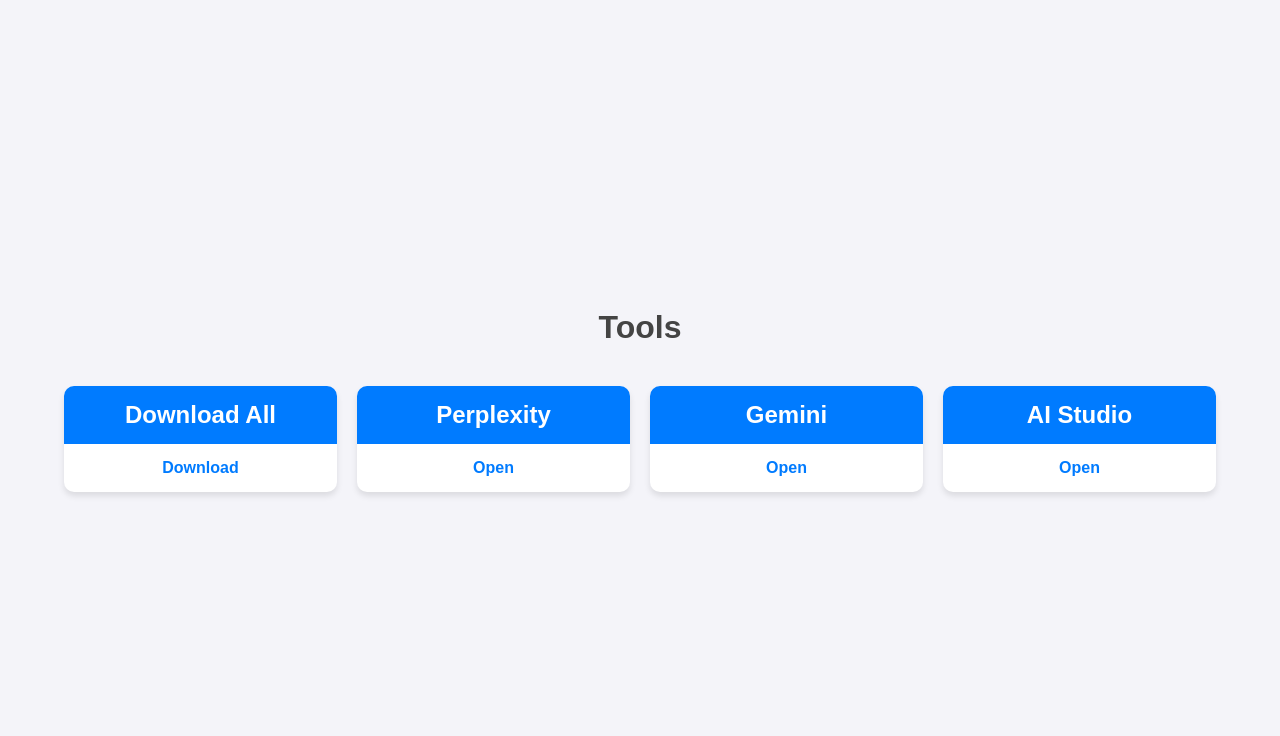
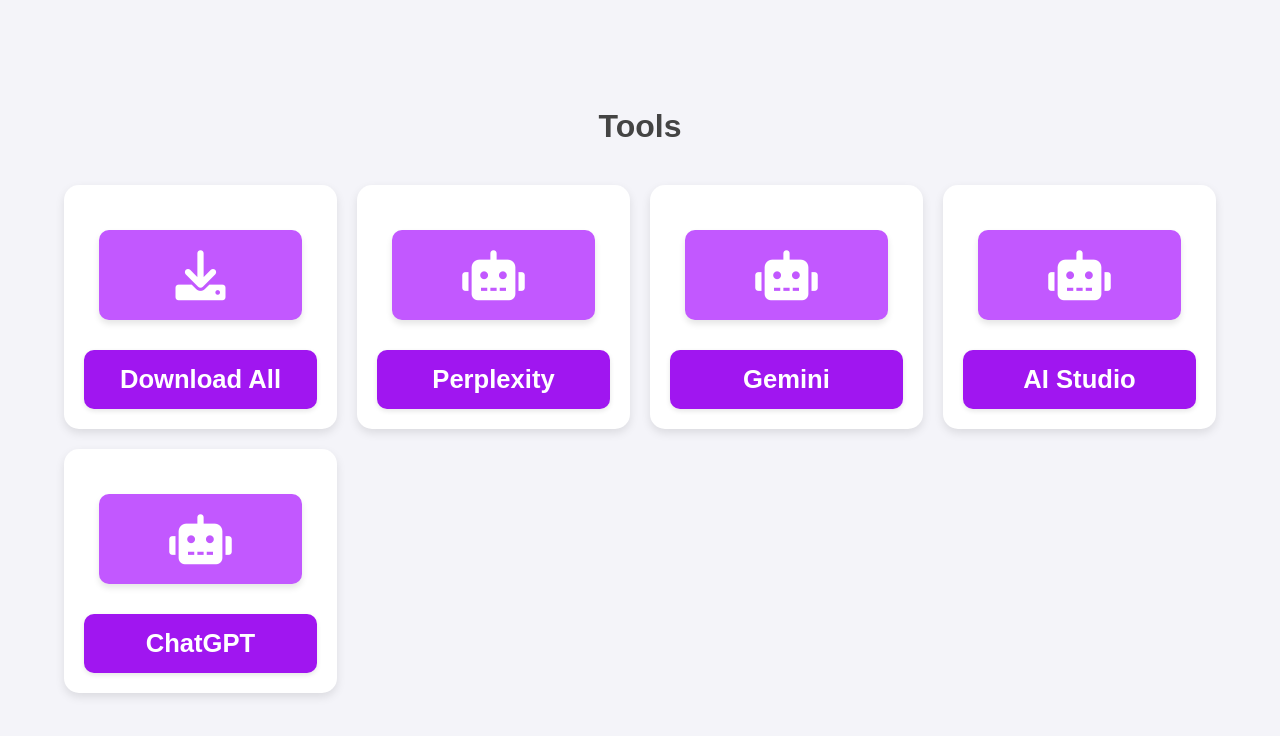
Before and after one commit to daniilkostrykin/Tools, a plain HTML site: page index.html in a window 1280 px wide. Drawn offline with Linux system fonts and the light colour scheme.

Commit message:
Add initial implementation of tool cards with clickable icons

```diff
--- a/index.html
+++ b/index.html
@@ -1,29 +1,49 @@
 <!DOCTYPE html>
 <html lang="en">
   <head>
-    <meta charset="UTF-8">
-    <meta name="viewport" content="width=device-width, initial-scale=1.0">
+    <meta charset="UTF-8" />
+    <meta name="viewport" content="width=device-width, initial-scale=1.0" />
     <title>Tools</title>
-    <link rel="stylesheet" href="styles.css">
+    <!-- Подключение библиотеки иконок -->
+    <link
+      href="https://cdnjs.cloudflare.com/ajax/libs/font-awesome/6.0.0-beta3/css/all.min.css"
+      rel="stylesheet"
+    />
+    <link rel="stylesheet" href="styles.css" />
+    <script src="script.js" defer></script>
   </head>
   <body>
     <h1>Tools</h1>
     <div class="card-container">
       <div class="card">
+        <a href="https://cobalt.tools/" target="_blank">
+          <i class="fas fa-download card-icon"></i>
+        </a>
         <h2>Download All</h2>
-            <a href="https://cobalt.tools/" target="_blank">Download</a>
       </div>
       <div class="card">
+        <a href="https://www.perplexity.ai/" target="_blank">
+            <i class="fas fa-robot card-icon"></i>
+        </a>
         <h2>Perplexity</h2>
-            <a href="https://www.perplexity.ai/" target="_blank">Open</a>
       </div>
       <div class="card">
+        <a href="https://gemini.google.com/app?hl=ru" target="_blank">
+            <i class="fas fa-robot card-icon"></i>
+        </a>
         <h2>Gemini</h2>
-            <a href="https://gemini.google.com/app?hl=ru" target="_blank">Open</a>
       </div>
       <div class="card">
+        <a href="https://aistudio.google.com/prompts/new_chat" target="_blank">
+          <i class="fas fa-robot card-icon"></i>
+        </a>
         <h2>AI Studio</h2>
-            <a href="https://aistudio.google.com/prompts/new_chat" target="_blank">Open</a>
+      </div>
+      <div class="card">
+        <a href="https://chatgpt.com/" target="_blank">
+          <i class="fas fa-robot card-icon"></i>
+        </a>
+        <h2>ChatGPT</h2>
       </div>
     </div>
   </body>
--- /dev/null
+++ b/script.js
@@ -0,0 +1,8 @@
+document.querySelectorAll(".card-icon").forEach(function (icon) {
+  icon.addEventListener("click", function () {
+    const link = icon.closest(".card").querySelector("a");
+    if (link) {
+      window.open(link.href, "_blank");
+    }
+  });
+});
--- a/styles.css
+++ b/styles.css
@@ -10,11 +10,13 @@ body {
     flex-direction: column;
     min-height: 100vh;
 }
+
 h1 {
     text-align: center;
     margin-bottom: 20px;
     color: #444;
 }
+
 .card-container {
     display: grid;
     grid-template-columns: repeat(auto-fit, minmax(250px, 1fr));
@@ -23,35 +25,69 @@ h1 {
     max-width: 1200px;
     padding: 20px;
 }
+
 .card {
     background-color: #fff;
-    border-radius: 10px;
-    box-shadow: 0 4px 6px rgba(0, 0, 0, 0.1);
+    border-radius: 15px;
+    box-shadow: 0 4px 10px rgba(0, 0, 0, 0.1);
     overflow: hidden;
-    transition: transform 0.2s ease, box-shadow 0.2s ease;
+    transition: transform 0.3s ease, box-shadow 0.3s ease;
+    padding: 20px;
 }
+
 .card:hover {
-    transform: translateY(-5px);
-    box-shadow: 0 6px 10px rgba(0, 0, 0, 0.15);
+    transform: translateY(-10px);
+    box-shadow: 0 6px 15px rgba(0, 0, 0, 0.2);
 }
+
 .card h2 {
     margin: 0;
     padding: 15px;
-    font-size: 1.5rem;
-    background-color: #007bff;
+    font-size: 1.6rem;
+    background-color: #a016f0;
     color: #fff;
     text-align: center;
+    border-radius: 10px;
+    box-shadow: 0 2px 5px rgba(0, 0, 0, 0.1);
+}
+.card h2:hover {
+    background-color: #8000ca;
 }
 .card a {
     display: block;
     text-decoration: none;
-    color: #007bff;
+    color: #c258ff;
     text-align: center;
     padding: 15px;
     font-weight: bold;
-    transition: background-color 0.2s ease, color 0.2s ease;
+    border-radius: 10px;
+    margin-top: 10px;
+    transition: background-color 0.3s ease, color 0.3s ease, transform 0.3s ease;
 }
+
 .card a:hover {
-    background-color: #0056b3;
     color: #fff;
+    transform: translateY(-2px);
 }
+
+/* Улучшенные стили для иконок */
+.card-icon {
+    font-size: 50px; /* Увеличенный размер значка */
+    color: #fff; /* Цвет значка */
+    margin-bottom: 15px; /* Отступ снизу от значка */
+    padding: 20px; /* Внутренний отступ для формирования фона */
+    background-color: #c258ff; /* Цвет фона */
+    border-radius: 10px; /* Сглаженные углы с радиусом 10px */
+    transition: background-color 0.3s ease, color 0.3s ease, transform 0.3s ease; /* Плавная анимация при наведении */
+    display: flex; /* Используем flexbox для выравнивания значка */
+    justify-content: center; /* Центрируем горизонтально */
+    align-items: center; /* Центрируем вертикально */
+    box-shadow: 0 4px 6px rgba(0, 0, 0, 0.1); /* Легкая тень для иконки */
+}
+
+
+/* Стили для значков при наведении */
+.card:hover .card-icon {
+    color: #fff; /* Меняем цвет значка при наведении */
+    transform: scale(1.2); /* Немного увеличиваем размер значка при наведении */
+}
```
Also changed, not shown: assets/ai_studio.ico (added), assets/chatgpt.ico (added). Lines whose indentation alone changed are shown as unchanged.
